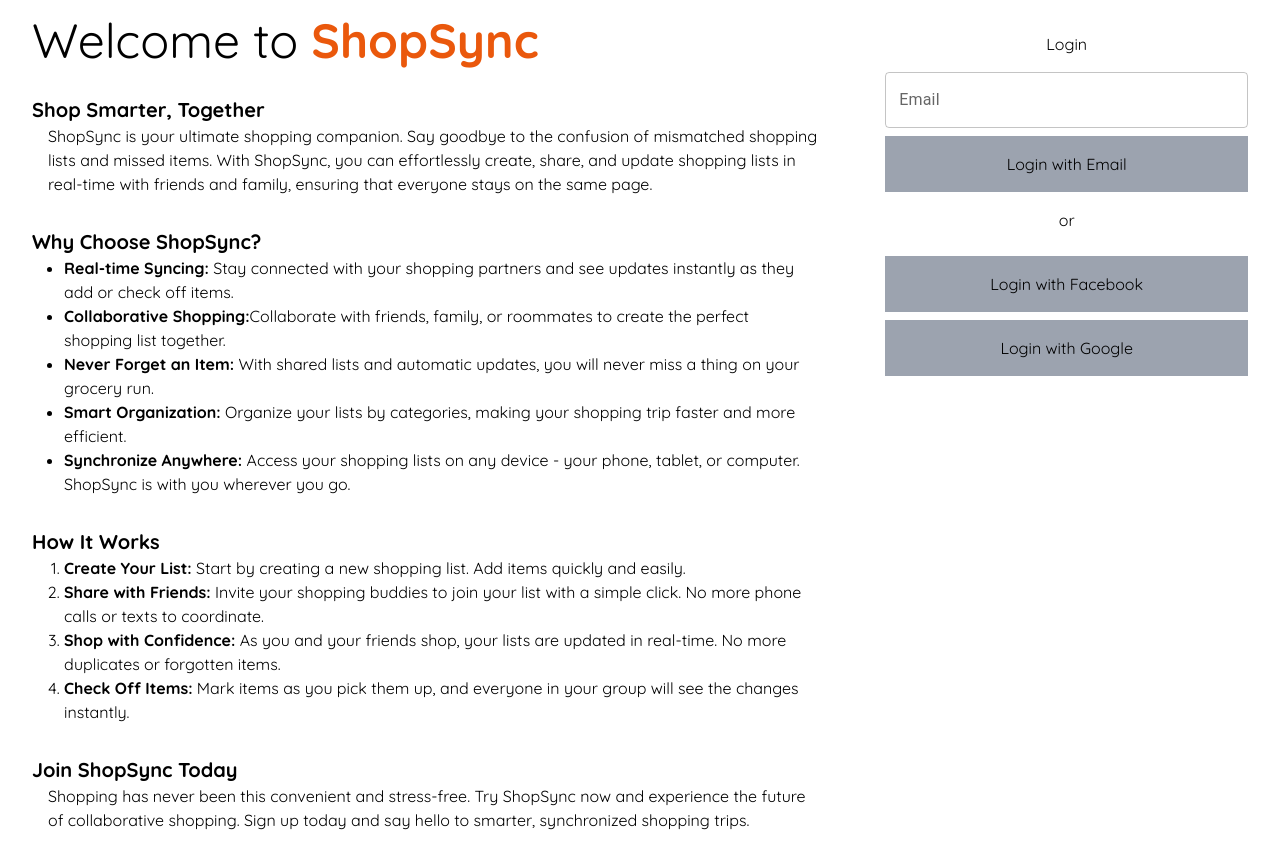
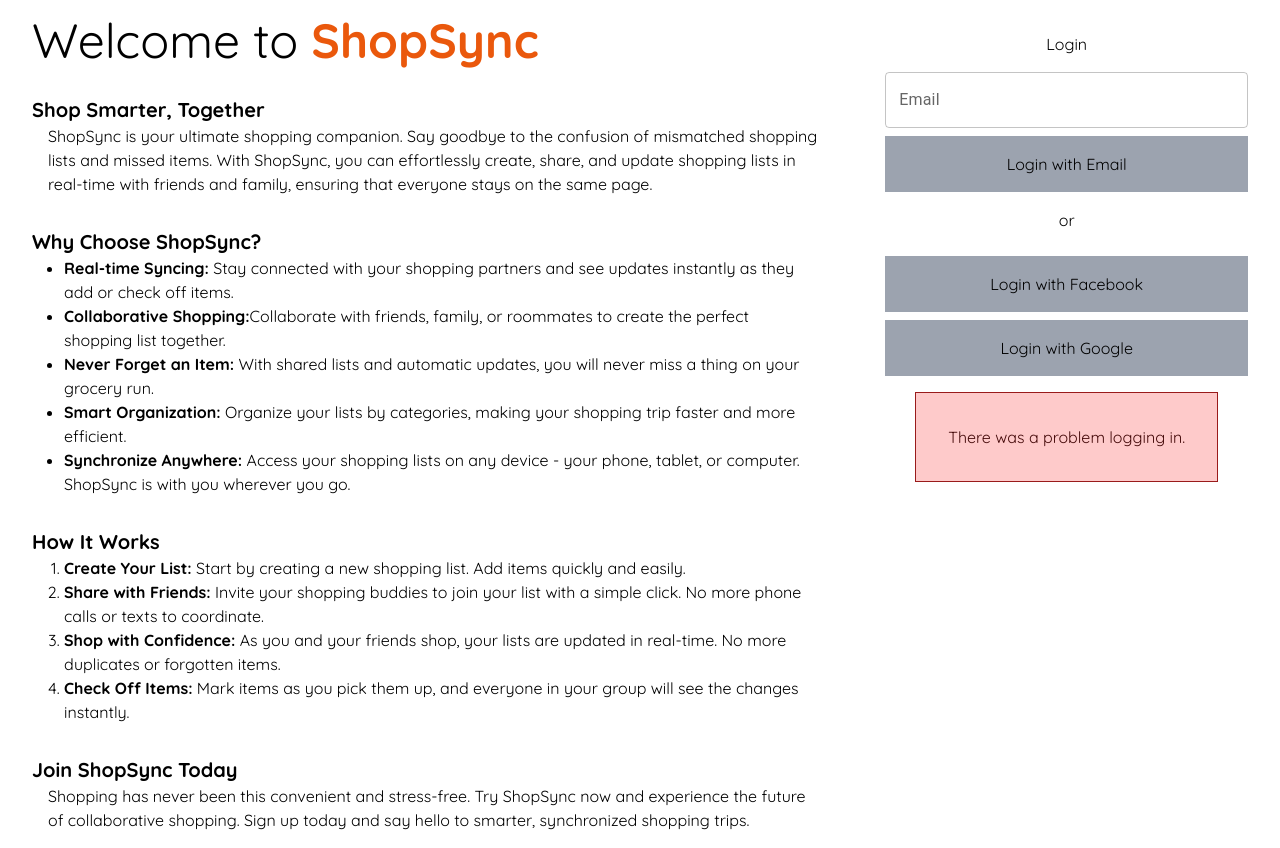
Before and after one commit to lemreyes/shopping_list, a Next.js app: page /Auth/Login in a window 1280 px wide. Built offline with nearby package versions, Linux system fonts and the light colour scheme.

Commit message:
FE: Handling error messages during login

```diff
--- a/src/app/Auth/Login/Components/LoginPanel.tsx
+++ b/src/app/Auth/Login/Components/LoginPanel.tsx
@@ -2,10 +2,32 @@
 
 import TextField from "@mui/material/TextField";
 import { signIn } from "next-auth/react";
+import { useSearchParams } from "next/navigation";
 
 export default function LoginPanel() {
+  const searchParams = useSearchParams();
+  let errorMessage = "";
+
+  const errorResult = searchParams.get("error");
+  console.log("errorResult", errorResult);
+  switch (errorResult) {
+    case "EmailSignin":
+      errorMessage =
+        "Error in logging in using email.  Check the email address or try another login method";
+      break;
+    case "OAuthAccountNotLinked":
+      errorMessage =
+        "Email on this account is already linked, but not with this account.  Try signing in with another account.";
+      break;
+    default:
+      errorMessage = "There was a problem logging in.";
+  }
+
   return (
-    <div id="login" className="flex flex-col items-center p-8 border-t desktop:border-none">
+    <div
+      id="login"
+      className="flex flex-col items-center p-8 border-t desktop:border-none"
+    >
       <h2 className="mb-4">Login</h2>
       <TextField
         id="outlined-basic"
@@ -32,6 +54,11 @@
       >
         Login with Google
       </button>
+      {errorMessage !== "" && (
+        <div className="mt-4 border border-red-800 bg-red-200 text-red-950 p-8">
+          {errorMessage}
+        </div>
+      )}
     </div>
   );
 }
--- a/src/app/page.tsx
+++ b/src/app/page.tsx
@@ -6,7 +6,7 @@
 
 import { useMasterlistStore } from "./Store/masterlist_store";
 import { useSession } from "next-auth/react";
-import { redirect } from "Next/navigation";
+import { redirect } from "next/navigation";
 
 /////////////////////////////////////////////////
 // TEST DATA
```
